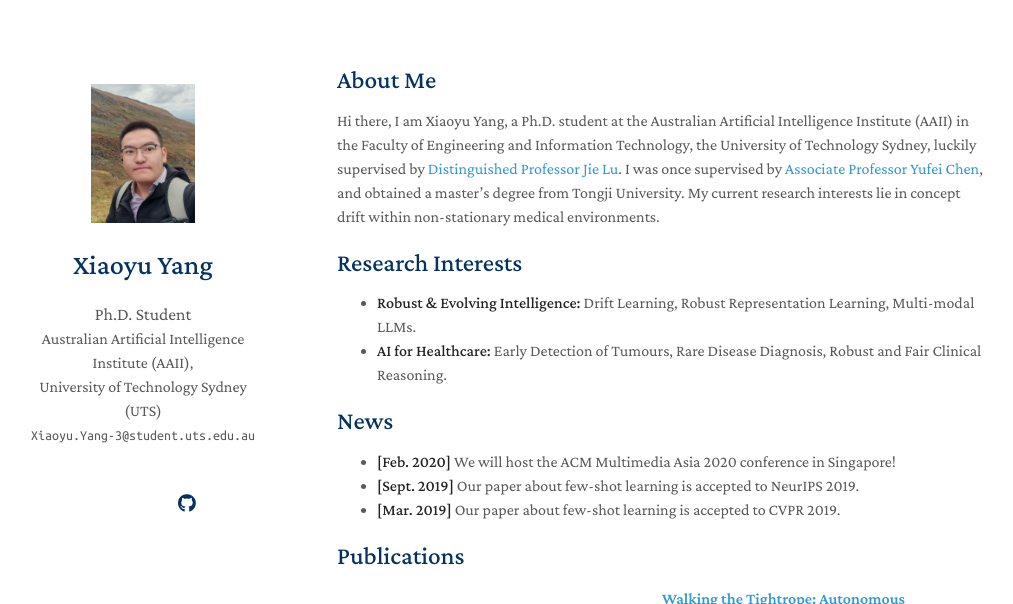
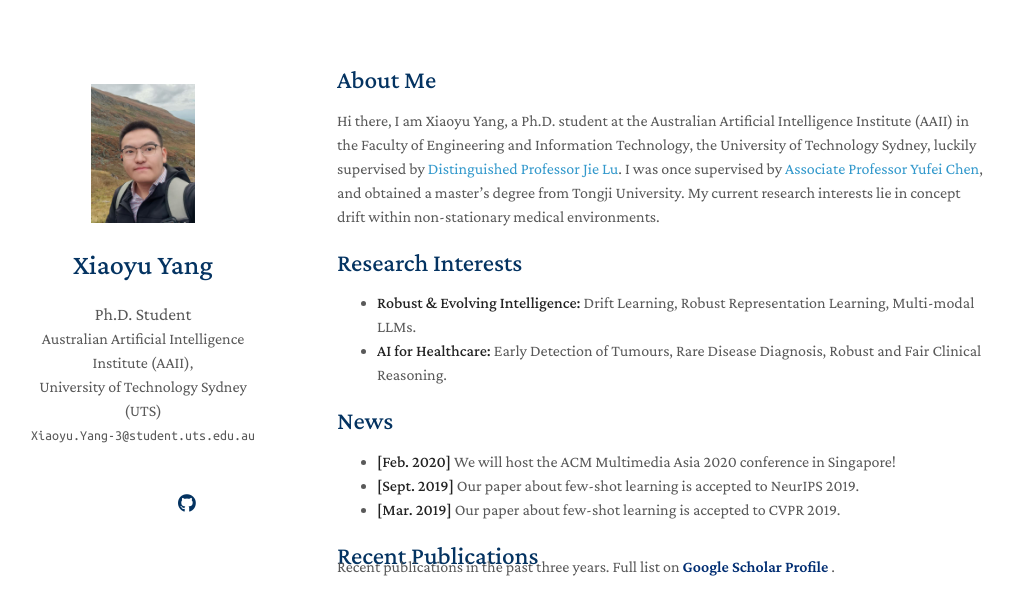
Before and after one commit to XiaoyuYoung/XiaoyuYoung.github.io, a Jekyll site: the page built from index.md, in a window 1280 px wide and 900 px high, cut to the strip 0-604 px from the top of the window. Shown: the whole strip, without its empty margins (133-1146 px from the left). Built offline with Jekyll 4.4.1, drawn with Linux system fonts in a browser that asks for light colours; a style sheet for code colours, icons or effects is not loaded; our own code applies the rules of GitHub Pages for plain Markdown files.

Commit message:
Update publications.md

```diff
--- a/_includes/publications.md
+++ b/_includes/publications.md
@@ -1,4 +1,11 @@
-<h2 id="publications" style="margin: 2px 0px -15px;">Publications</h2>
+<h2 id="publications" style="margin: 2px 0px -15px;">Recent Publications</h2>
+
+<p>
+  Recent publications in the past three years. Full list on
+  <a href="https://scholar.google.com/citations?&user=tqjfj-EAAAAJ" target="_blank" style="color: #002D72; font-weight: bold;">
+    Google Scholar Profile
+  </a>.
+</p>
 
 <div class="publications">
 <ol class="bibliography">
@@ -16,7 +23,7 @@
         playsinline
         poster="{{ link.image }}"
         class="teaser img-fluid z-depth-1"
-        style="width=100; height=40%; object-fit: cover; border-radius: 4px;">
+        style="width=65; height=40%; object-fit: cover; border-radius: 4px;">
         <source src="{{ link.video }}" type="video/mp4">
         Your browser does not support the video tag.
       </video>
```
